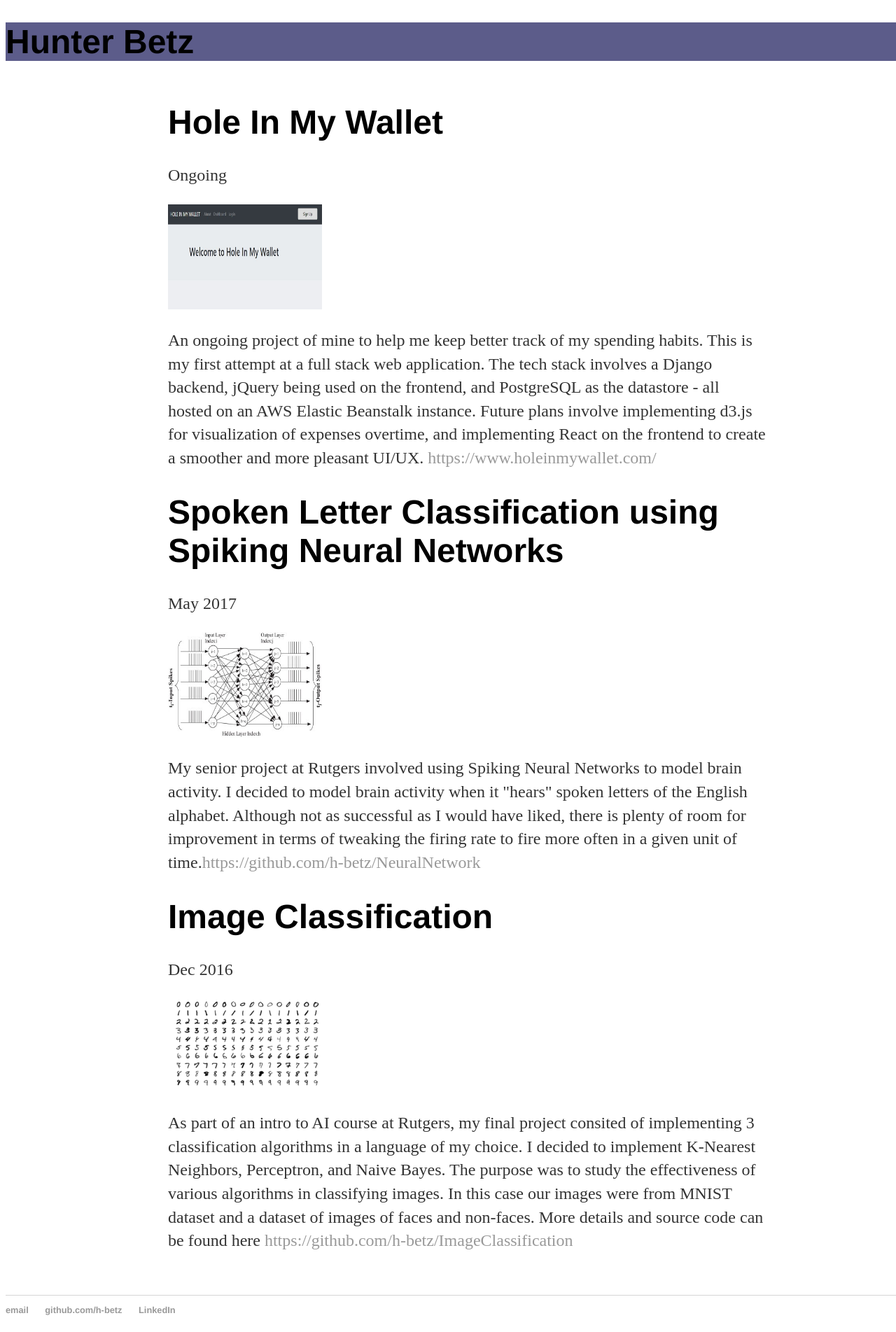
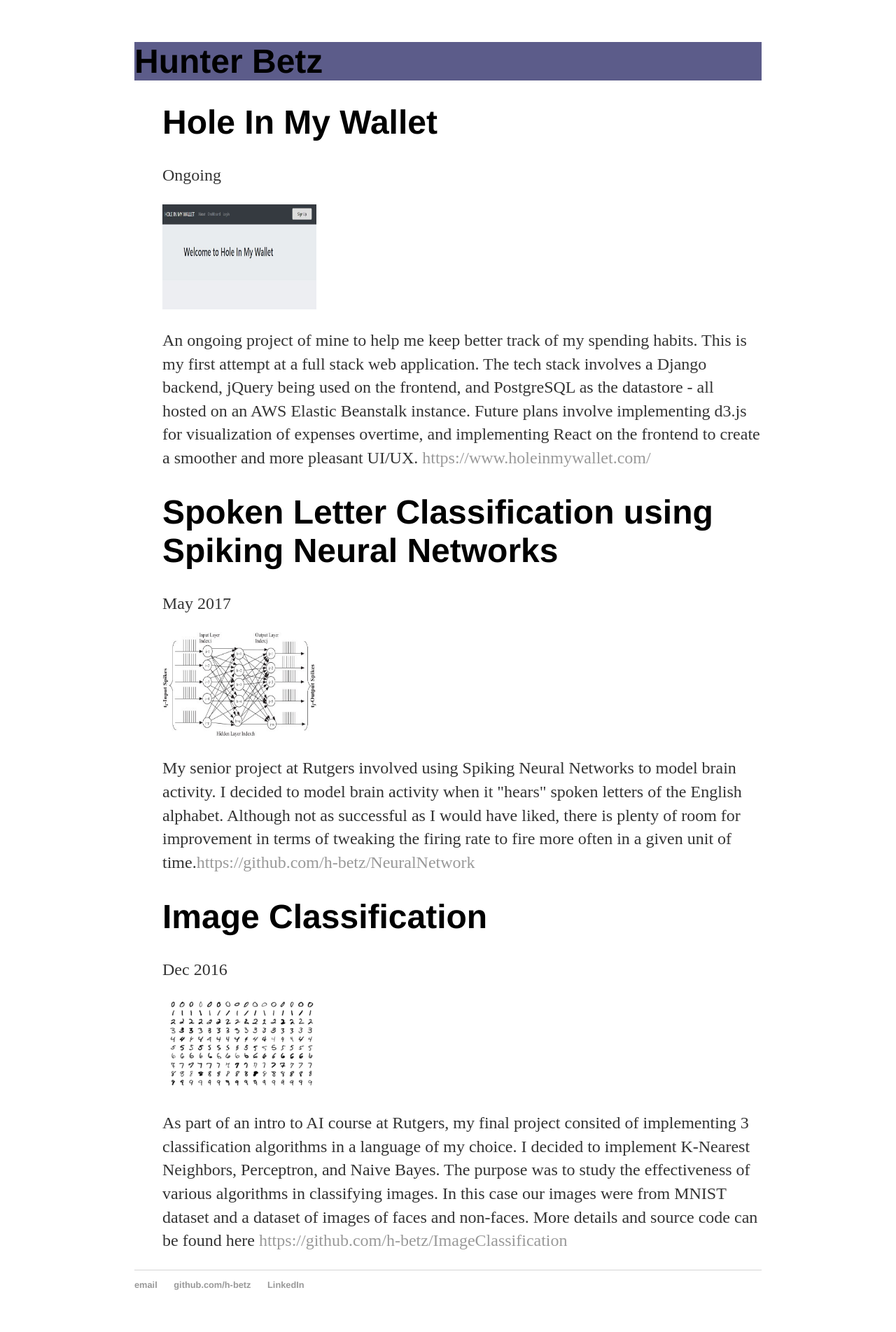
Before and after one commit to h-betz/h-betz.github.io, a Jekyll site: the page index.html, which Jekyll copies as it is, in a window 1280 px wide. Shown: the whole page at 70% size. Built offline with Jekyll 4.4.1, drawn with Linux system fonts in a browser that asks for light colours.

Commit message:
Working on header

```diff
--- a/css/main.css
+++ b/css/main.css
@@ -1,7 +1,6 @@
 body {
-    /* margin: 60px auto;
-    width: 70%; */
-    width: 100%;
+    margin: 60px auto;
+    width: 70%;
 }
 nav ul, footer ul {
     font-family:'Helvetica', 'Arial', 'Sans-Serif';
@@ -47,8 +46,3 @@ ul.posts li {
     background-color: #5c5c8a;
     margin: 0;
 }
-
-#content {
-    margin: 60px auto;
-    width: 70%;
-}
```
